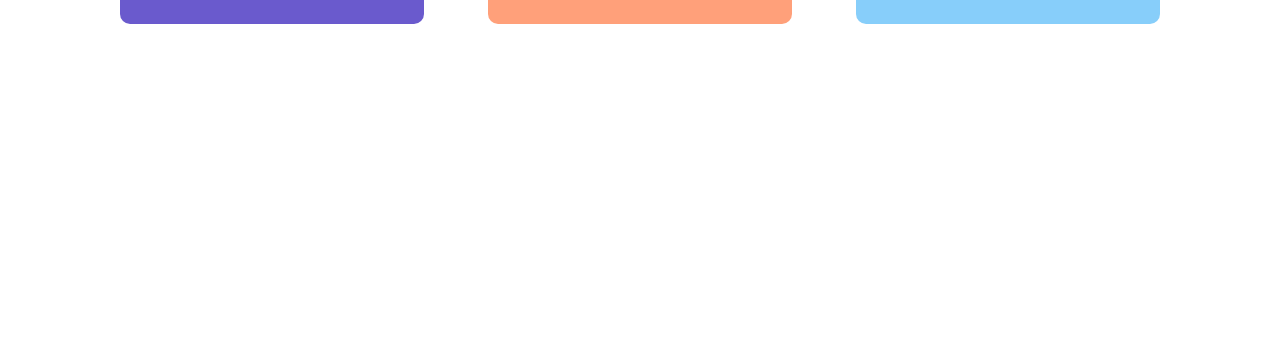
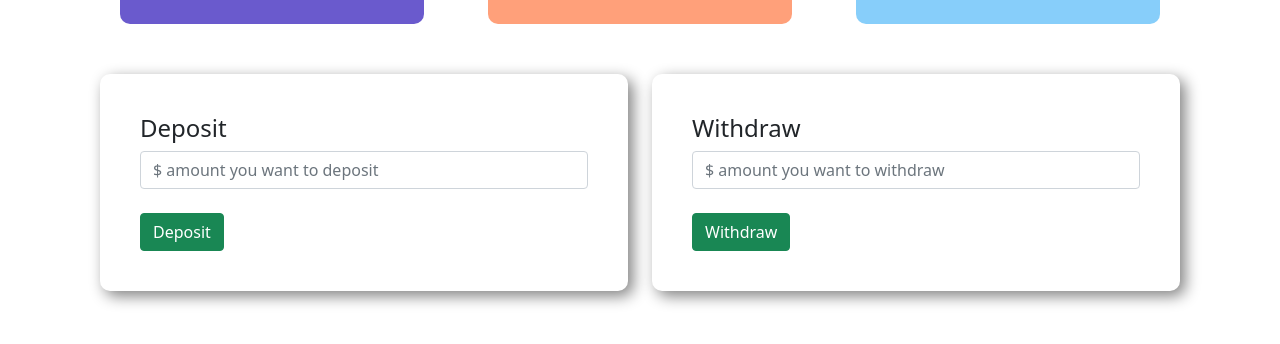
Before and after one commit to Momenuzzaman/Paioneer_Bank, a plain HTML site: page index.html in a window 1280 px wide. Both pictures are taken after a click on the button "Enter". Shown: the part 194-538 px from the top of the page. Drawn offline with nearby package versions, Linux system fonts and the light colour scheme.

Commit message:
form control

```diff
--- a/index.html
+++ b/index.html
@@ -41,6 +41,27 @@
                </div>
             </div>
         </div>
+        <div class="row">
+            <div class="col-md-6">
+               <div class="submit-area">
+                <h4>Deposit</h4>
+                <input type="text" class="form-control" placeholder="$ amount you want to deposit">
+                <br>
+                <button class="btn btn-success">
+                    Deposit</button>
+               </div>
+            </div>
+            <div class="col-md-6">
+                <div class="submit-area">
+                    <h4>Withdraw</h4>
+                <input type="text" class="form-control" placeholder="$ amount you want to withdraw">
+                <br>
+                <button class="btn btn-success">
+                    Withdraw </button>
+                </div>
+            </div>
+
+        </div>
     </div>
     <script>
         var loginButton = document.getElementById("login");
```
